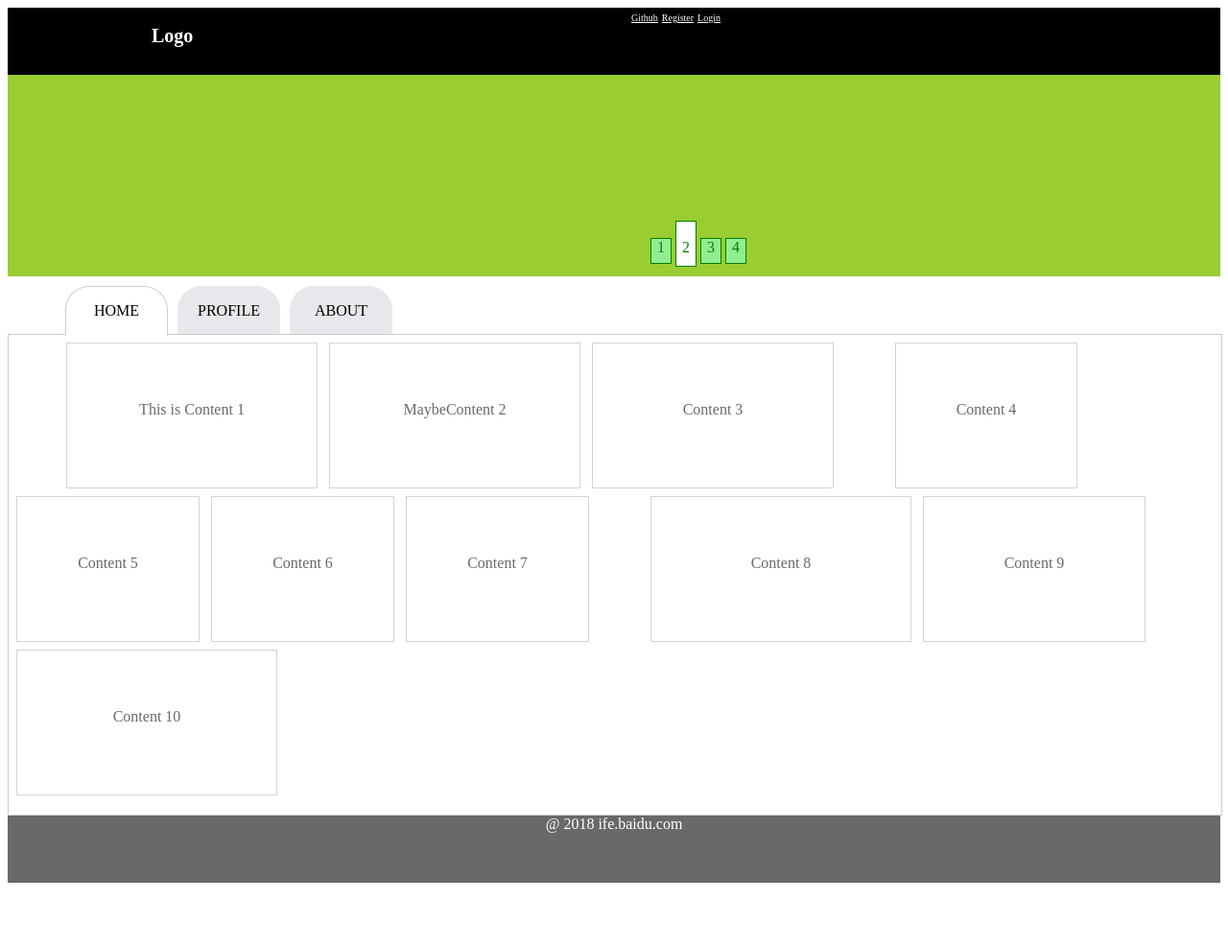
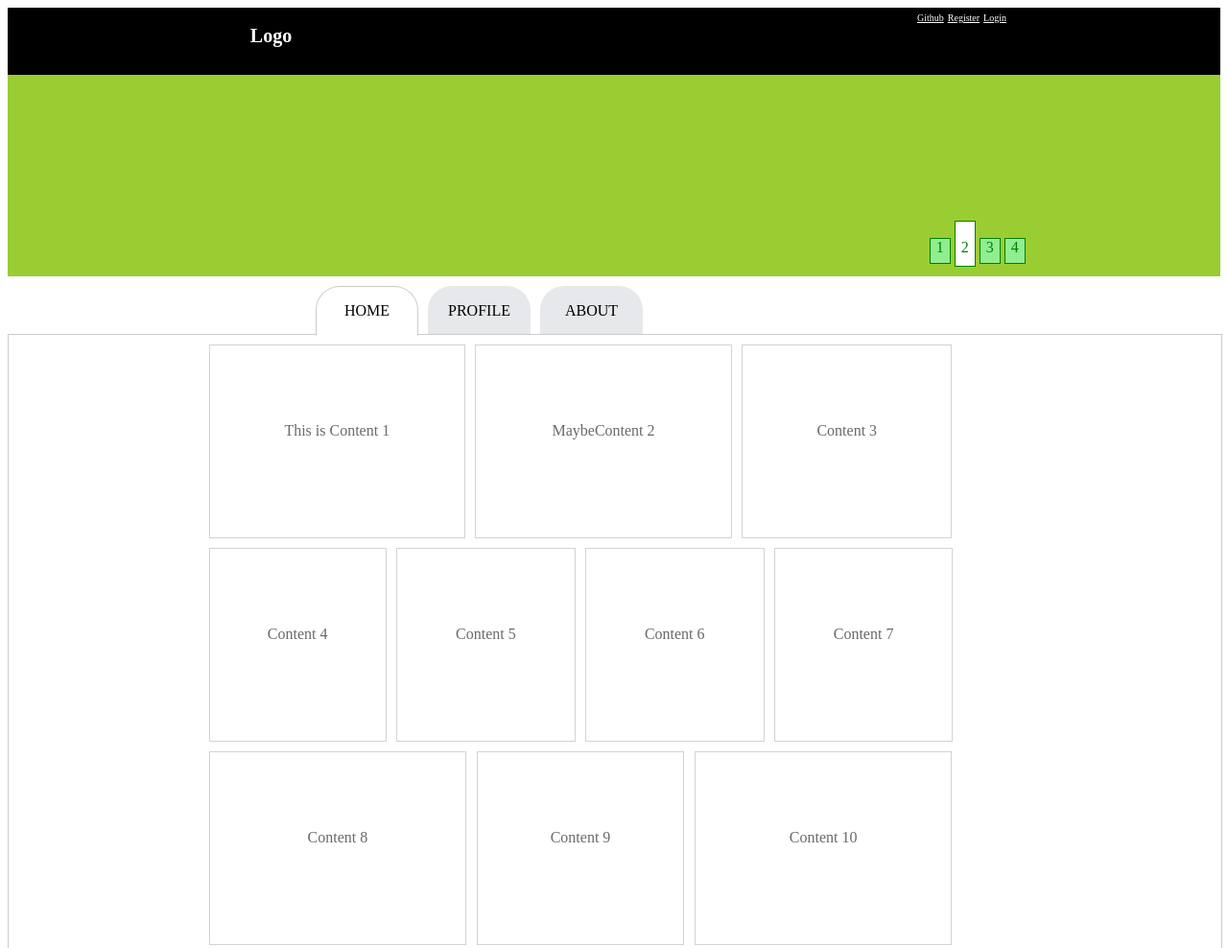
Before and after one commit to Estelle325/HTML, a plain HTML site: page logo/index.html in a window 1280 px wide. Shown: the top 988 px of the page at 96% size. Before the commit the page ends 928 px from the top, so only its background shows below. Drawn offline with Linux system fonts and the light colour scheme.

Commit message:
Add files via upload

```diff
--- a/logo/css/style.css
+++ b/logo/css/style.css
@@ -6,7 +6,7 @@
 	color: white;
 }
 a{
-	margin-left: 150px;
+	margin-left: 20%;
 	font-weight: bold;
 	font-size: 20px;
 }
@@ -16,7 +16,7 @@ p{
 	font-size: 10px;
 }
 #github{
-	margin-left: 650px;
+	margin-left: 75%;
 	margin-bottom: 50px;
 }
 
@@ -37,7 +37,7 @@ a1{
 	text-align: center;
 }
 #a11{
-	margin-left: 670px;
+	margin-left: 76%;
 	margin-top: 170px;
 }
 a2{
@@ -77,7 +77,7 @@ ul {
 	position: relative;
 	display: block;
 	top: 10px;
-	left: 60px;
+	margin-left: 300%;
 	width: 105px;
 	height: 50px;
 	border: 1px solid transparent;
@@ -93,7 +93,7 @@ ul {
 	left: 0;
 	top: 60px;
 	width: 100%;
-	height: 500px;
+	height: 680px;
 	border: 1px solid #cbcccc;
 	border-top-left-radius: 0px;
 	background: #fff;
@@ -127,64 +127,64 @@ box{
 	display: inline-block;
 	background-color: white;
 	text-align: center;
-	padding-top: 60px;
+	padding-top: 80px;
 	border-style: solid;
 	border-width: thin;
 	border-color: lightgrey;
 	color: #696969;
 }
 #b1{
-	width: 260px;
-	height: 90px;
-	margin-top: 8px;
-	margin-left: 60px;
+	width: 21%;
+	height: 120px;
+	margin-top: 10px;
+	margin-left:16.5%;
 }
 #b2{
-	width: 260px;
-	height: 90px;
-	margin-top: 8px;
-	margin-left: 8px;
+	width: 21%;
+	height: 120px;
+	margin-top: 10px;
+	margin-left: 0.5%;
 }
 #b3{
-	width:250px;
-	height: 90px;
-	margin-left: 8px;
+	width:17.2%;
+	height: 120px;
+	margin-left: 0.5%;
 }
 #b4{
-	width: 188px;
-	height: 90px;
-	margin-top: 8px;
-	margin-left: 60px;
+	width: 14.5%;
+	height: 120px;
+	margin-top: 10px;
+	margin-left: 16.5%;
 }
 #b5{
-	width: 189px;
-	height: 90px;
-	margin-top: 8px;
-	margin-left: 8px;
+	width: 14.6%;
+	height: 120px;
+	margin-top: 10px;
+	margin-left: 0.5%;
 }
 #b8{
-	width: 270px;
-	height: 90px;
-	margin-top: 8px;
-	margin-left: 60px;
+	width: 21.1%;
+	height: 120px;
+	margin-top: 10px;
+	margin-left: 16.5%;
 }
 #b9{
-	width: 230px;
-	height: 90px;
-	margin-top: 8px;
-	margin-left: 8px;
+	width: 17%;
+	height: 120px;
+	margin-top: 10px;
+	margin-left: 0.5%;
 }
 #b10{
-	width: 270px;
-	height: 90px;
-	margin-top: 8px;
-	margin-left: 8px;
+	width: 21.1%;
+	height: 120px;
+	margin-top: 10px;
+	margin-left: 0.5%;
 }
 
 #part4{
 	background-color: #696969;
 	color: white;
 	text-align: center;
-	margin-top:510px;
+	margin-top:690px;
 	height: 70px;
 }
--- a/logo/index.html
+++ b/logo/index.html
@@ -29,11 +29,11 @@
 			            <div>
 							<box id="b1">This is Content 1</box>
 							<box id="b2">MaybeContent 2</box>
-							<box id="b3">Content 3</box>
+							<box id="b3">Content 3</box><br>
 							<box id="b4">Content 4</box>
 							<box id="b5">Content 5</box>
 							<box id="b5">Content 6</box>
-							<box id="b5">Content 7</box>
+							<box id="b5">Content 7</box><br>
 							<box id="b8">Content 8</box>
 							<box id="b9">Content 9</box>
 							<box id="b10">Content 10</box>
```
